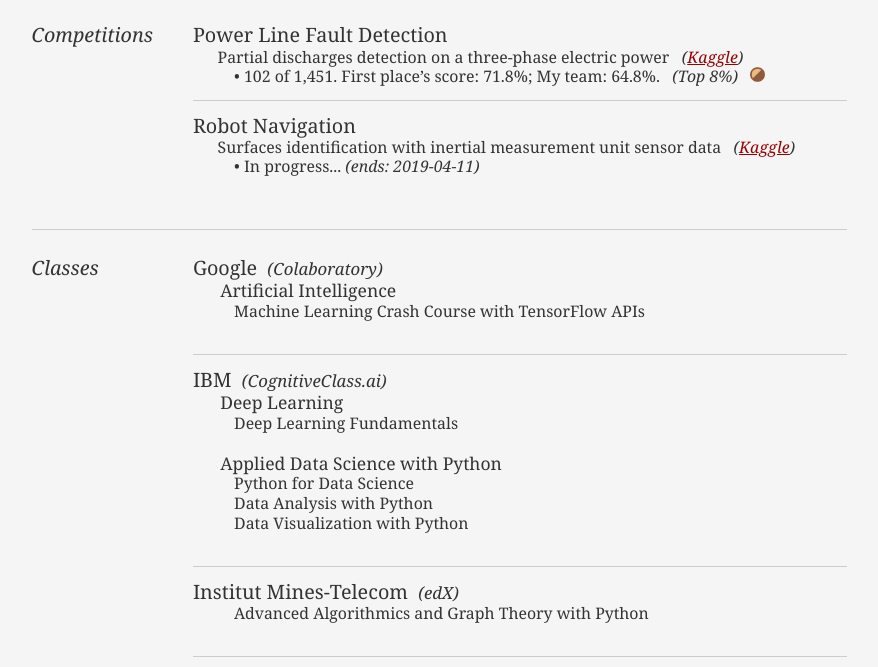
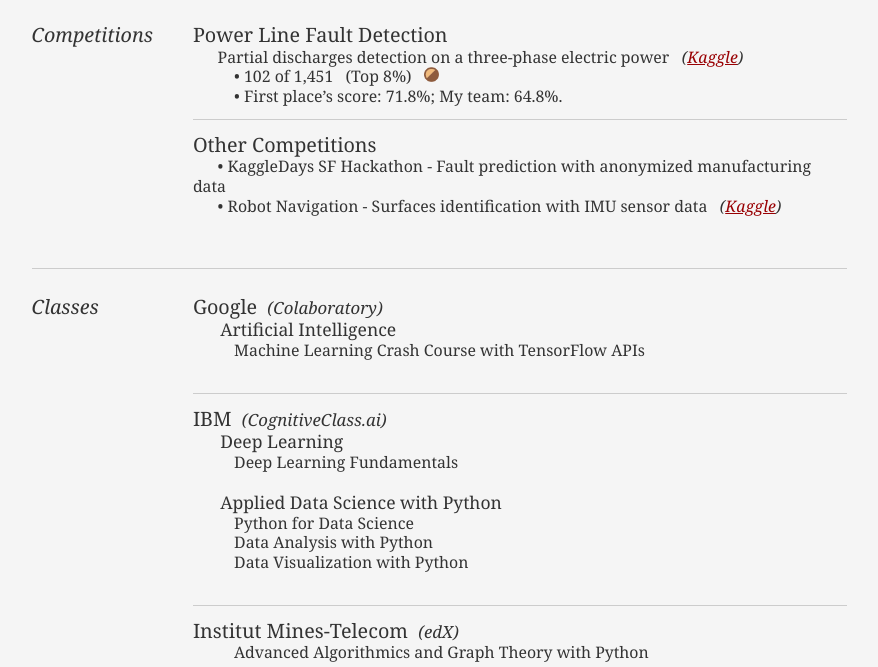
Before and after one commit to victorjnpires/victorjnpires.github.io, a plain HTML site: page index.html in a window 1280 px wide. Shown: the part 1728-2395 px from the top of the page, without its empty margins (201-1079 px from the left). Drawn offline with Linux system fonts and the light colour scheme.

Commit message:
2019-04-16 Update

```diff
--- a/index.html
+++ b/index.html
@@ -284,24 +284,22 @@
                                         &nbsp; &nbsp; &nbsp;
                                         Partial discharges detection on a three-phase electric power
                                             &nbsp; <i>(<a href="https://www.kaggle.com/c/vsb-power-line-fault-detection" target="_blank">Kaggle</a>)</i>
-                                        <br />
-                                        &nbsp; &nbsp; &nbsp; &nbsp; &nbsp;
-                                            &bull; 102 of 1,451. First place’s score: 71.8%; My team: 64.8%.
-                                            &nbsp; <i>(Top 8%)</i> &nbsp; <img alt="Bronze" width="15px" height="15px" src="./img/bronze.png" />
+                                        <br /> &nbsp; &nbsp; &nbsp; &nbsp; &nbsp; &bull;
+                                            102 of 1,451 &nbsp; (Top 8%) &nbsp; <img alt="Bronze" width="15px" height="15px" src="./img/bronze.png" />
+                                        <br /> &nbsp; &nbsp; &nbsp; &nbsp; &nbsp; &bull;
+                                            First place’s score: 71.8%; My team: 64.8%.
                                     </h3>
                                 </div>
 
                             <div class="job last">
                                 <h2>
-                                    Robot Navigation
+                                    Other Competitions
                                 </h2>
                                 <h3>
-                                    &nbsp; &nbsp; &nbsp;
-                                    Surfaces identification with inertial measurement unit sensor data
+                                    &nbsp; &nbsp; &nbsp; &bull; KaggleDays SF Hackathon - Fault prediction with anonymized manufacturing data
+                                    <br />
+                                    &nbsp; &nbsp; &nbsp; &bull; Robot Navigation - Surfaces identification with IMU sensor data
                                         &nbsp; <i>(<a href="https://www.kaggle.com/c/career-con-2019" target="_blank">Kaggle</a>)</i>
-                                    <br />
-                                    &nbsp; &nbsp; &nbsp; &nbsp; &nbsp;
-                                        &bull; In progress... <i>(ends: 2019-04-11)</i>
                                 </h3>
                             </div>
 
@@ -514,7 +512,7 @@
                     &mdash; <a href="mailto:victorpires@outlook.com">victorpires@outlook.com</a>
                     <br />
                     <i>
-                        Last update: 2019-03-29
+                        Last update: 2019-04-16
                     </i>
                 </p>
             </div>
```
Also changed, not shown: 1 other file.
